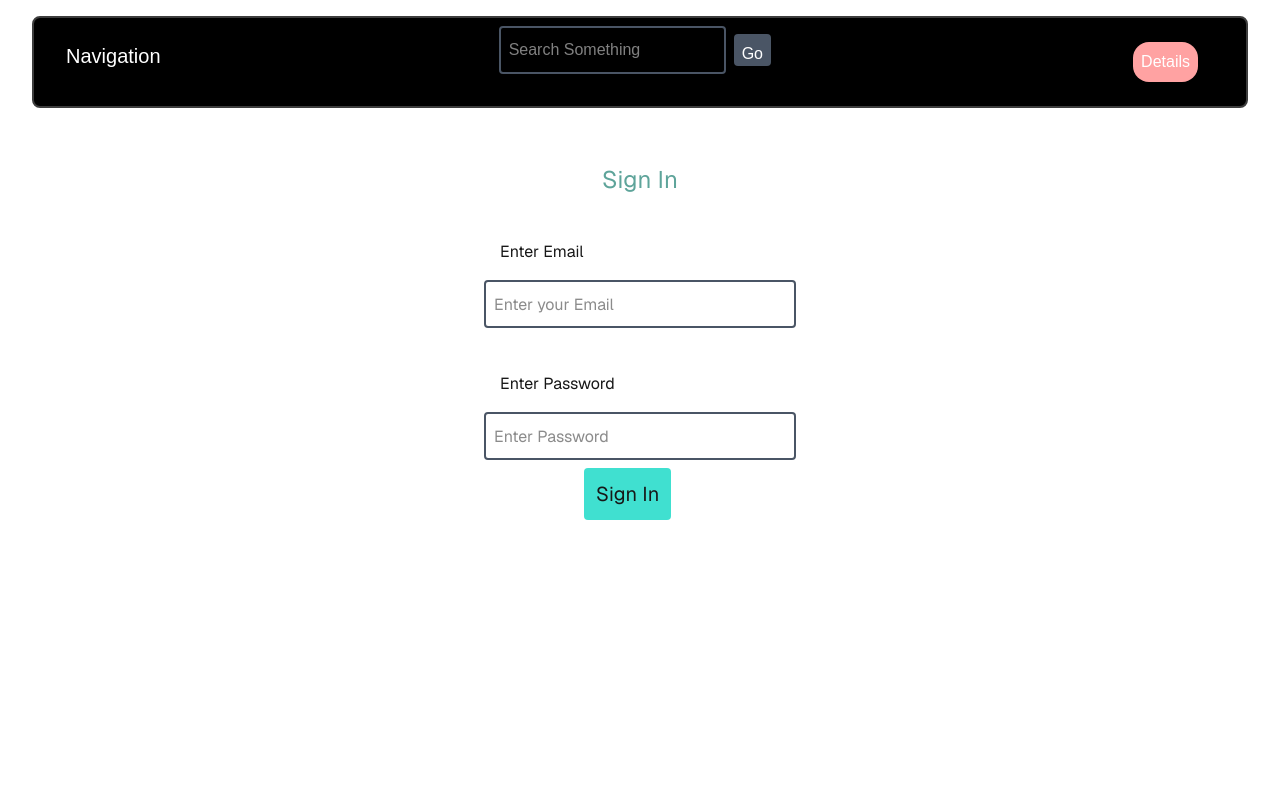
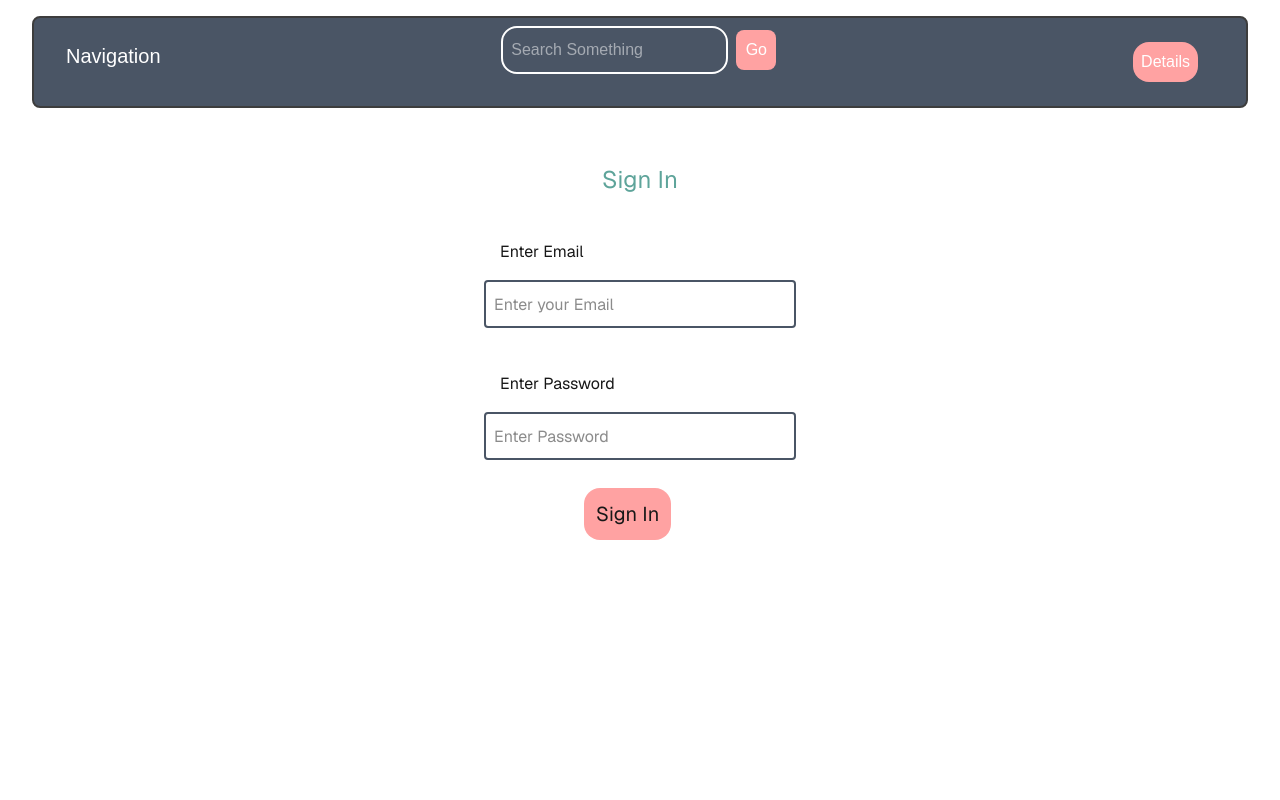
Before and after one commit to leegondeexnut/Robinhood, a Next.js app in the folder Per-Ankh/: page /login in a window 1280 px wide. Shown: the top 800 px of the page. Built offline with nearby package versions, Linux system fonts and the light colour scheme.

Commit message:
bio details function

```diff
--- /dev/null
+++ b/Per-Ankh/app/bio/[bio]/page.tsx
@@ -0,0 +1,36 @@
+"use client";
+
+import { use } from "react";
+import { useEffect, useState } from "react";
+
+export default function ProfileCard({ params }) {
+  const { bio } = use(params);
+  const [profile, setProfile] = useState(null);
+
+  useEffect(() => {
+    async function fetchProfile() {
+      if (!bio) return;
+      const res = await fetch(`/api/user/${bio}`);
+      const data = await res.json();
+      setProfile(data);
+    }
+    fetchProfile();
+  }, [bio]);
+
+  return (
+    <div className="min-h-screen mt-24 ml-10 bg-black p-6">
+      <div className="bg-gray-600 rounded-2xl shadow-lg p-8 max-w-sm w-full text-center">
+        <img
+          src={profile?.user.image_url}
+          alt="Profile"
+          className="w-32 h-32 rounded-full mx-auto mb-4 object-cover border-4 border-gray-300"
+        />
+        <h2 className="text-2xl font-bold text-white">
+          {profile?.user.username}
+        </h2>
+        <h3 className="text-sm text-white mb-2">{profile?.user.email}</h3>
+        <p className="text-white">{profile?.bio}</p>
+      </div>
+    </div>
+  );
+}
--- a/Per-Ankh/app/components/Nav.tsx
+++ b/Per-Ankh/app/components/Nav.tsx
@@ -1,6 +1,6 @@
 "use client";
 import Link from "next/link";
-import Search from "@/app/components/Search"
+import Search from "@/app/components/Search";
 
 import { useEffect, useState, useRef } from "react";
 
@@ -29,14 +29,14 @@ export default function Nav({
 
   return (
     <nav
-      className={`bg-black border-2 border-[#3d3d3d] rounded-lg text-white w-[95%] mx-8 m-4 py-2 px-8 flex flex-cols justify-between fixed transition-transform duration-300 ${
+      className={`bg-gray-600 border-2 border-[#3d3d3d] rounded-lg text-white w-[95%] mx-8 m-4 py-2 px-8 flex flex-cols justify-between fixed transition-transform duration-300 ${
         scrollDown ? "translate-y-full hidden" : "translate-y-0 opacity-100"
       }`}
     >
       <div>
         <h2 className="text-xl py-4">{title}</h2>
       </div>
-      <Search Id="mainSearch" Placeholder="Search Something"/>
+      <Search Id="mainSearch" Placeholder="Search Something" />
       <ul>
         {page.map((item) => (
           <li
--- a/Per-Ankh/app/components/Search.tsx
+++ b/Per-Ankh/app/components/Search.tsx
@@ -1,13 +1,23 @@
-'use client'
+"use client";
 
-
-
-export default function Search({ Id, Placeholder }:{Id: string; Placeholder: string}){
-    return(
+export default function Search({
+  Id,
+  Placeholder,
+}: {
+  Id: string;
+  Placeholder: string;
+}) {
+  return (
     <div className="flex h-12">
-        <input id={Id} name={Id} placeholder={Placeholder} className=" border-2 border-gray-600 p-2 rounded"></input>
-        <button className="bg-gray-600 rounded m-2 p-2">Go</button>
-
+      <input
+        id={Id}
+        name={Id}
+        placeholder={Placeholder}
+        className=" border-2 border-gray-600 p-2 rounded-2xl border-white"
+      ></input>
+      <button className="bg-red-300 rounded-lg w-10 h-10 ml-2 mt-1 p-2 hover:bg-blue-300 cursor-pointer">
+        Go
+      </button>
     </div>
-    )
+  );
 }
--- a/Per-Ankh/app/login/page.tsx
+++ b/Per-Ankh/app/login/page.tsx
@@ -1,67 +1,78 @@
-'use client'
-import {useState} from 'react';
-import {  useRouter } from 'next/navigation';
+"use client";
+import { useState } from "react";
+import { useRouter } from "next/navigation";
 
-
-export default function LogPage(){
-    const router = useRouter()
+export default function LogPage() {
+  const router = useRouter();
   const [form, setForm] = useState({
     email: "",
     password: "",
-    })
-    const handlechange = (e: React.ChangeEvent<HTMLInputElement | HTMLSelectElement | HTMLTextAreaElement>)=>{
-        setForm({ ...form, [e.target.name]: e.target.value});
+  });
+  const handlechange = (
+    e: React.ChangeEvent<
+      HTMLInputElement | HTMLSelectElement | HTMLTextAreaElement
+    >
+  ) => {
+    setForm({ ...form, [e.target.name]: e.target.value });
+  };
+  const handleSubmit = async (e: React.FormEvent) => {
+    e.preventDefault();
+    try {
+      const res = await fetch("/api/user/login", {
+        method: "POST",
+        body: JSON.stringify(form),
+      });
+      if (res.ok || res.status === 201) {
+        alert("User Logged in Successfully");
+        return router.push("/details");
       }
-    const handleSubmit = async (e: React.FormEvent) =>{
-        e.preventDefault();
-        try{
-            const res = await fetch('/api/user/login',{
-                method: 'POST',
-                body: JSON.stringify(form)
-            });
-            if(res.ok || res.status === 201){
-                alert("User Logged in Successfully")
-                return router.push('/details')
+      if (res.status === 422) {
+        return alert("The password didn't match");
+      }
+      if (res.status === 409) {
+        return alert("The email doesn't exist.");
+      }
+    } catch (error) {
+      alert("Login Failed try again");
+    }
+  };
 
-            }
-            if(res.status === 422){
-              return alert("The password didn't match")
-            }
-            if(res.status === 409){
-              return alert("The email doesn't exist.")
-            }
-        }catch (error){
-            alert("Login Failed try again")
-        }
-    }
-
-    return(
+  return (
     <div className="font-sans grid grid-rows-[20px_1fr_20px] justify-items-center sm:p-20 h-screen mt-16 ">
       <section className="p-5 grid grid-col justify-items-center">
         <h1 className="mx-78 text-2xl text-[#5EA49A] ">Sign In</h1>
         <form className="pb-7" onSubmit={handleSubmit}>
           <div className="mt-7 mx-10 grid grid-col">
             <label className="m-4">Enter Email</label>
-                    <input placeholder="Enter your Email" id="thetaEmail"
+            <input
+              placeholder="Enter your Email"
+              id="thetaEmail"
               name="email"
               className="border-2 border-gray-600 p-2 rounded h-12 w-78"
-                     value = {form.email}
-                     onChange={handlechange}/>
-
+              value={form.email}
+              onChange={handlechange}
+            />
           </div>
           <div className="mt-7 mx-10 grid grid-col">
             <label className="m-4">Enter Password</label>
-                    <input type="password"
+            <input
+              type="password"
               placeholder="Enter Password"
               id="thetaPassword"
               name="password"
               className="border-2 border-gray-600 p-2 rounded h-12 w-78"
-                    value = {form.password}
-                     onChange={handlechange}/>
+              value={form.password}
+              onChange={handlechange}
+            />
           </div>
-                <button type="submit" className="bg-[#40E0D0] rounded p-3 m-2 ml-35 text-xl hover:bg-red-300">Sign In</button>
+          <button
+            type="submit"
+            className="bg-red-300 rounded-2xl p-3 m-2 ml-35 mt-7 text-xl hover:bg-blue-300 cursor-pointer"
+          >
+            Sign In
+          </button>
         </form>
       </section>
     </div>
-    )
+  );
 }
```
Lines whose indentation alone changed are shown as unchanged.
